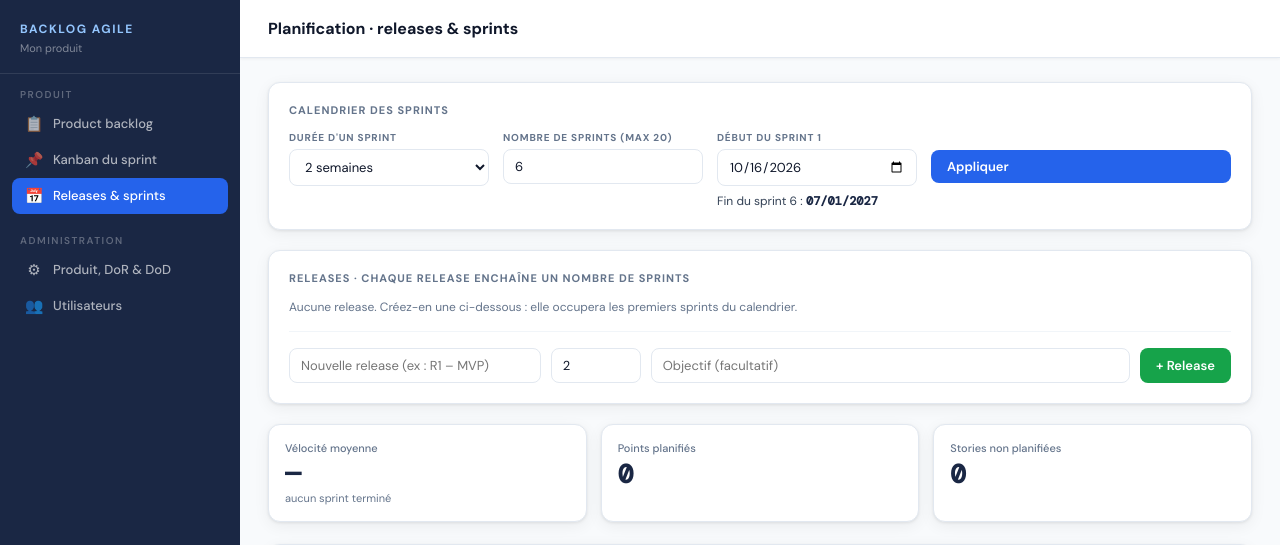
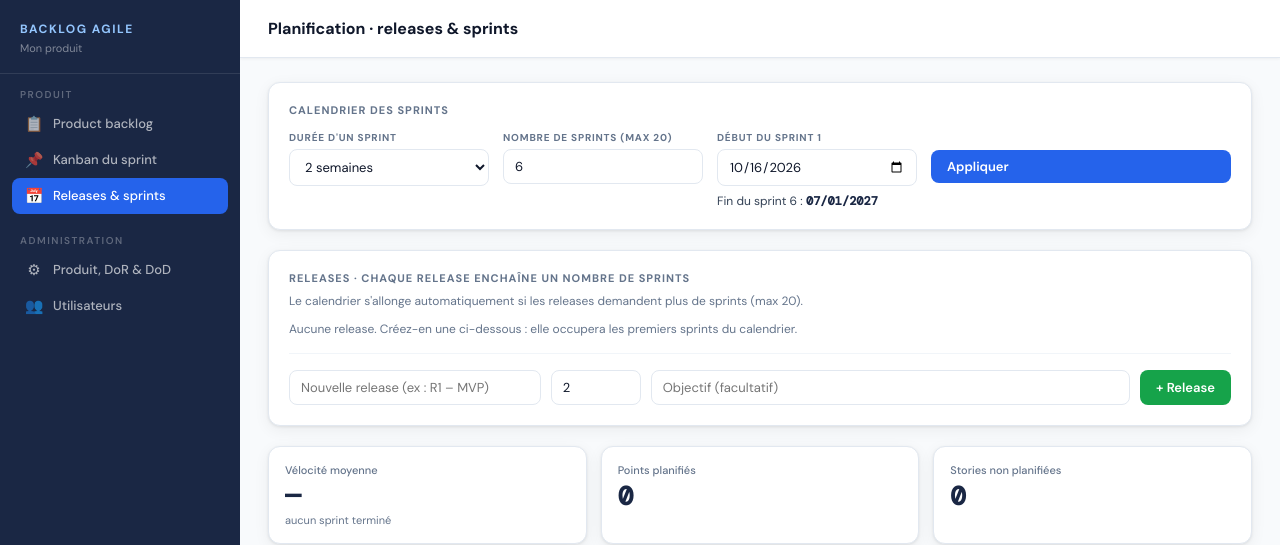
Before and after one commit to olivierkleyer/BACKLOG-AGILE, a Flask app: page /sprints in a window 1280 px wide. Shown: the top 545 px of the page. Run offline with Flask 3, Linux system fonts and the light colour scheme; the visitor is signed in with stand-in values (Sample User, id 1); data comes from the database, SQL or seed files in the repository; data that the repository does not hold is empty; some libraries are stand-ins or nearby versions.

Commit message:
Calendrier toujours cale sur les releases
- Une release qui demande plus de sprints allonge le calendrier (max 20, sinon refus)
- Le calendrier ne peut plus descendre sous le total des releases

Co-Authored-By: Claude Opus 5.5 <noreply@anthropic.com>
Claude-Session: https://claude.ai/code/session_01P1b5fF1kKLSqHR9Gze3gak

```diff
--- a/app.py
+++ b/app.py
@@ -324,6 +324,26 @@ def calendrier_releases(p):
                     'pct': round(100 * fait / pts) if pts else 0})
     return out
 
+def sprints_des_releases():
+    return sum(r.nb_sprints or 0 for r in Release.query.all())
+
+def caler_calendrier(p):
+    """Le calendrier couvre toujours toutes les releases : il s'allonge si besoin.
+    Renvoie un message d'erreur si les releases depassent le maximum (rien n'est alors enregistre)."""
+    total = sprints_des_releases()
+    if total > SPRINTS_MAX:
+        db.session.rollback()
+        return 'Les releases demanderaient {} sprints : le maximum est {}. Modification annulée.'.format(total, SPRINTS_MAX)
+    if total > p.nb_sprints:
+        p.nb_sprints = total
+        db.session.commit()
+        synchroniser_sprints(total)
+        _, fin = dates_sprint(p, total)
+        flash('Le calendrier passe à {} sprints pour couvrir les releases{}.'.format(
+            total, ' (fin le {})'.format(fin.strftime('%d/%m/%Y')) if fin else ''), 'success')
+    db.session.commit()
+    return None
+
 def release_du_sprint(cal, n):
     return next((c for c in cal if c['s1'] <= n <= c['s2']), None)
 
@@ -641,6 +661,11 @@ def sprints():
         fm = request.form
         if fm.get('section') == 'calendrier':
             nb = borne(fm.get('nb_sprints'), 1, SPRINTS_MAX, p.nb_sprints)
+            mini = sprints_des_releases()
+            if nb < mini:
+                flash('Le calendrier ne peut pas descendre sous {} sprints : les releases en couvrent {}. '
+                      'Réduisez d\'abord une release (bloc Releases ci-dessous).'.format(mini, mini), 'error')
+                nb = mini
             orphelines = Story.query.filter(Story.sprint > nb).count()
             if orphelines:
                 Story.query.filter(Story.sprint > nb).update({'sprint': 0})
@@ -659,8 +684,8 @@ def sprints():
                 if nom: r.nom = nom[:80]
                 r.nb_sprints = borne(fm.get('rel_nb_{}'.format(r.id)), 1, SPRINTS_MAX, r.nb_sprints)
                 r.objectif = fm.get('rel_obj_{}'.format(r.id), '').strip()
-            db.session.commit()
-            flash('Releases enregistrées', 'success')
+            erreur = caler_calendrier(p)
+            flash(erreur or 'Releases enregistrées', 'error' if erreur else 'success')
             return redirect(url_for('sprints') + '#releases')
         for s in Sprint.query.filter(Sprint.numero <= p.nb_sprints).all():
             s.objectif = fm.get('objectif_{}'.format(s.numero), '').strip()
@@ -689,7 +714,8 @@ def release_ajouter():
         ordre = (db.session.query(db.func.max(Release.ordre)).scalar() or 0) + 1
         db.session.add(Release(nom=nom[:80], nb_sprints=borne(request.form.get('nb_sprints'), 1, SPRINTS_MAX, 1),
                                objectif=request.form.get('objectif', '').strip(), ordre=ordre))
-        db.session.commit()
+        erreur = caler_calendrier(get_projet())
+        if erreur: flash(erreur, 'error')
     return redirect(url_for('sprints') + '#releases')
 
 @app.route('/release/<int:rid>/deplacer/<sens>', methods=['POST'])
--- a/templates/sprints.html
+++ b/templates/sprints.html
@@ -66,9 +66,10 @@ tr.courant td{background:var(--blue-ll)}
 {# ------------------------------------------------ Releases #}
 <div class="card" id="releases">
   <div class="card-title">Releases · chaque release enchaîne un nombre de sprints</div>
+  {% if est_po %}<p class="calc-note" style="margin-top:-6px">Le calendrier s'allonge automatiquement si les releases demandent plus de sprints (max {{ SPRINTS_MAX }}).</p>{% endif %}
 
   {% if sprints_releases > projet.nb_sprints %}
-  <div class="warn">Les releases couvrent <b>{{ sprints_releases }}</b> sprints mais le calendrier n'en compte que <b>{{ projet.nb_sprints }}</b>. Augmentez le nombre de sprints ou réduisez une release.</div>
+  <div class="warn">Les releases couvrent <b>{{ sprints_releases }}</b> sprints mais le calendrier n'en compte que <b>{{ projet.nb_sprints }}</b>. Augmentez le <b>nombre de sprints</b> dans le bloc <a href="#">Calendrier des sprints</a> en haut de cette page, ou réduisez une release.</div>
   {% endif %}
 
   {% if cal %}
```
